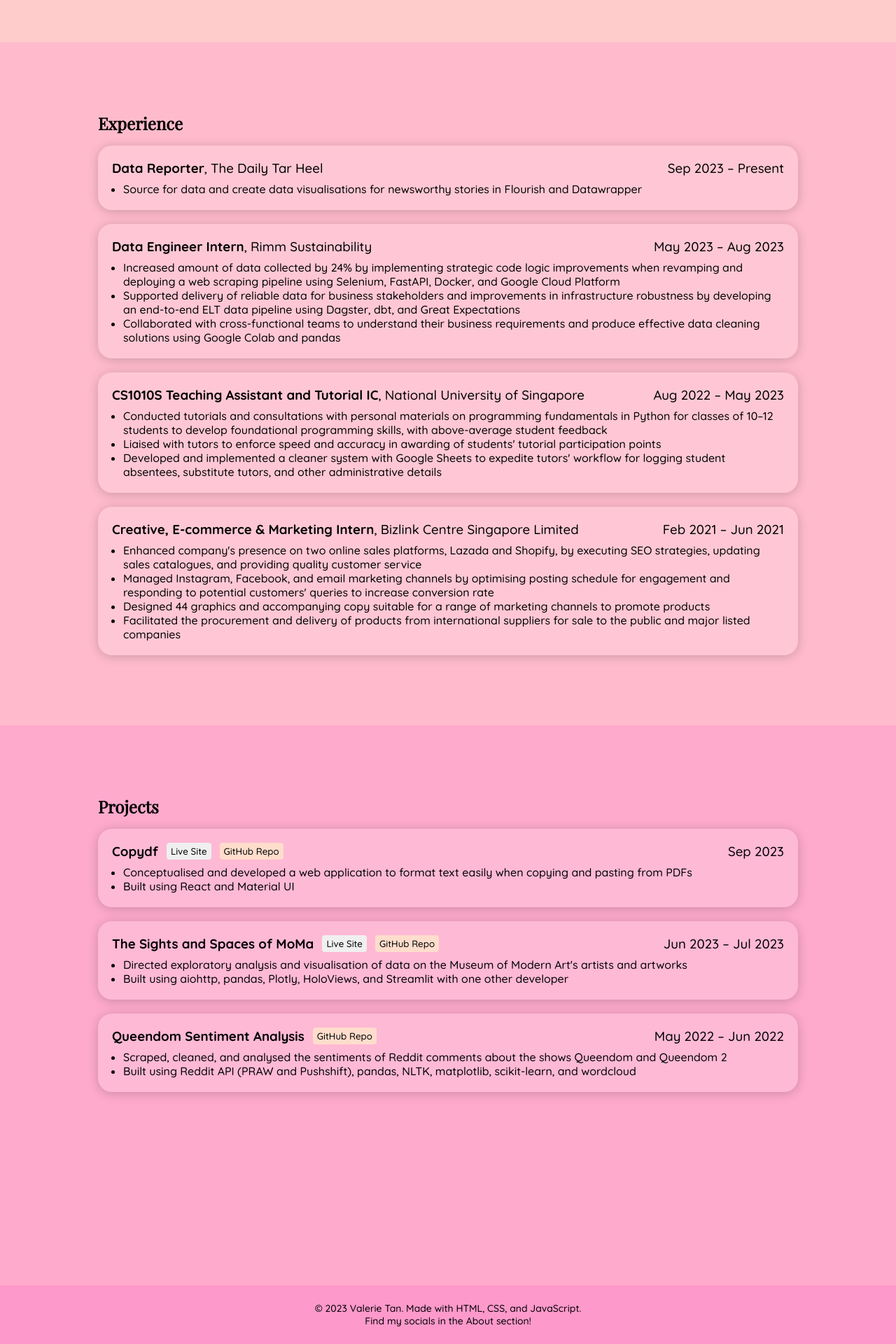
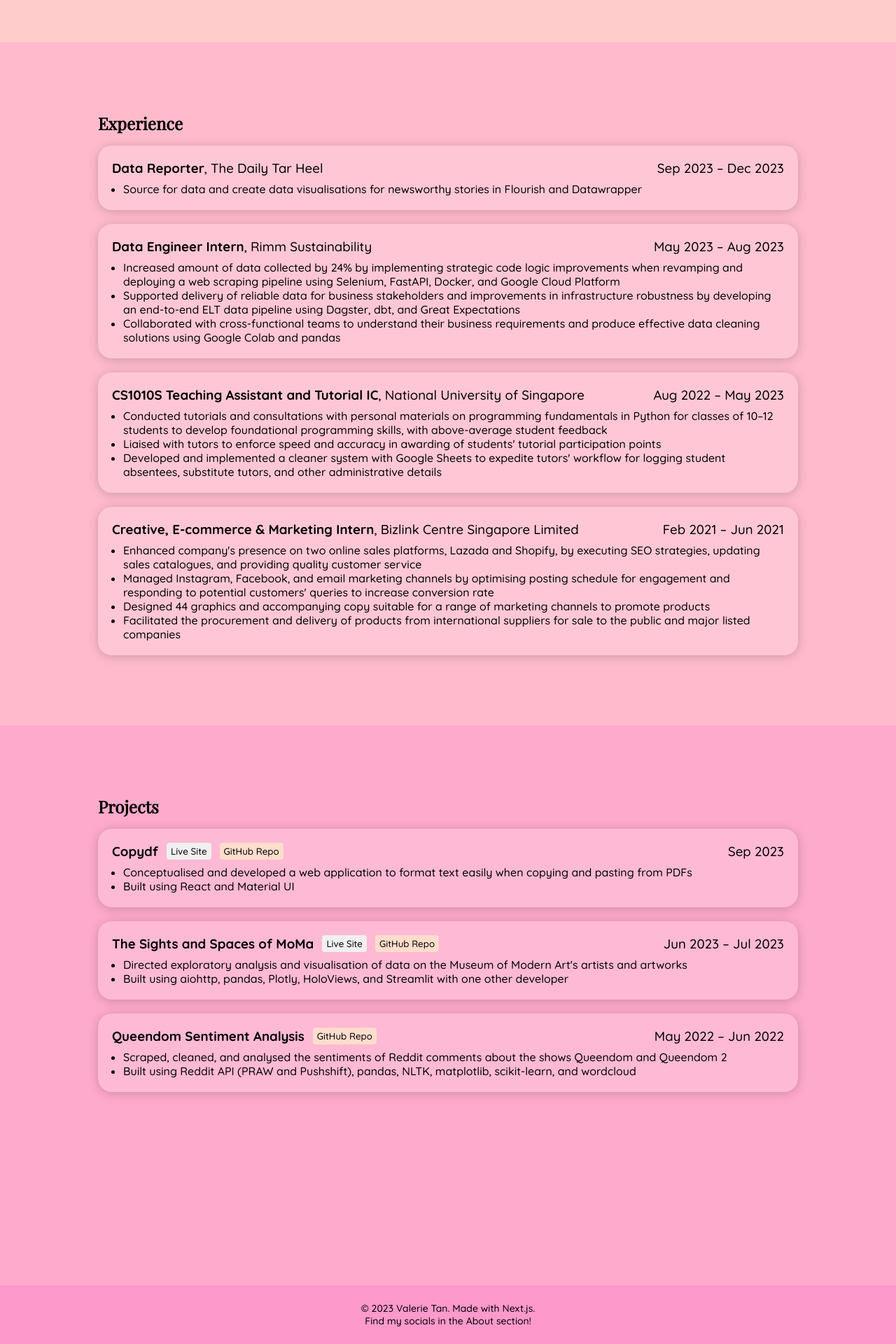
Before and after one commit to valerietanhx/homework-2-valerietanhx, a Next.js app: page / in a window 1280 px wide. Shown: the part 1540-3460 px from the top of the page at 70% size. Built offline with nearby package versions, Linux system fonts and the light colour scheme; a web font is replaced by a local one.

Commit message:
minor changes to content

```diff
--- a/components/experience.js
+++ b/components/experience.js
@@ -9,7 +9,7 @@ export default function Experience() {
         <ExperienceCard
           title="Data Reporter"
           company="The Daily Tar Heel"
-          date="Sep 2023 – Present"
+          date="Sep 2023 – Dec 2023"
           items={[
             "Source for data and create data visualisations for newsworthy stories in Flourish and Datawrapper",
           ]}
--- a/components/footer.js
+++ b/components/footer.js
@@ -1,7 +1,7 @@
 export default function Footer() {
   return (
     <footer>
-      <p>© 2023 Valerie Tan. Made with HTML, CSS, and JavaScript.</p>
+      <p>© 2023 Valerie Tan. Made with Next.js.</p>
       <p>
         Find my socials in the <a href="#about">About</a> section!
       </p>
```
